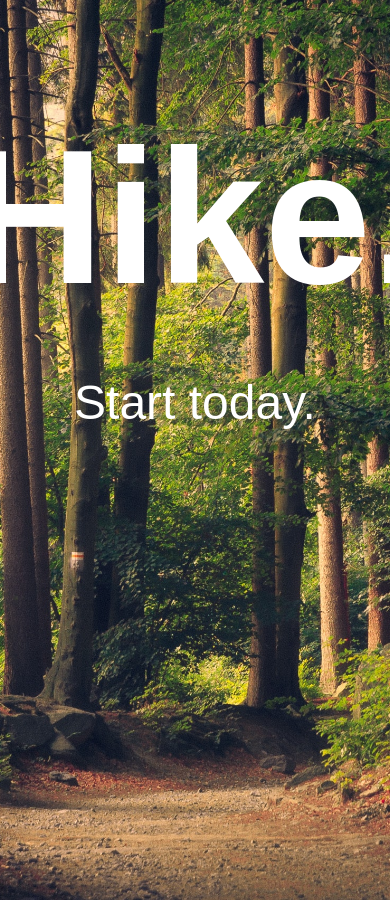
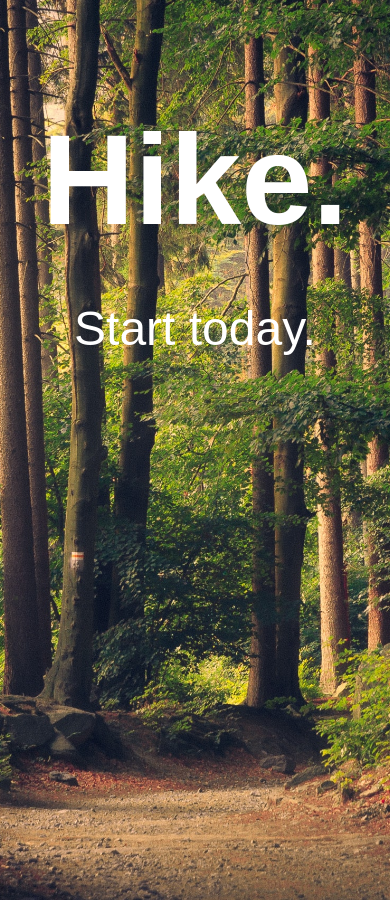
Before and after one commit to cadamini/cadamini.github.io, a Jekyll site: the page built from index.md, in a window 390 px wide. Built offline with Jekyll 4.4.1, drawn with Linux system fonts in a browser that asks for light colours.

Commit message:
Change page title

```diff
--- a/_sass/main.scss
+++ b/_sass/main.scss
@@ -27,7 +27,7 @@ body {
 
 @media only screen and (max-width: 800px) {
   .container {
-    font-size: 6rem;
+    font-size: 4rem;
   }
 }
 
```
